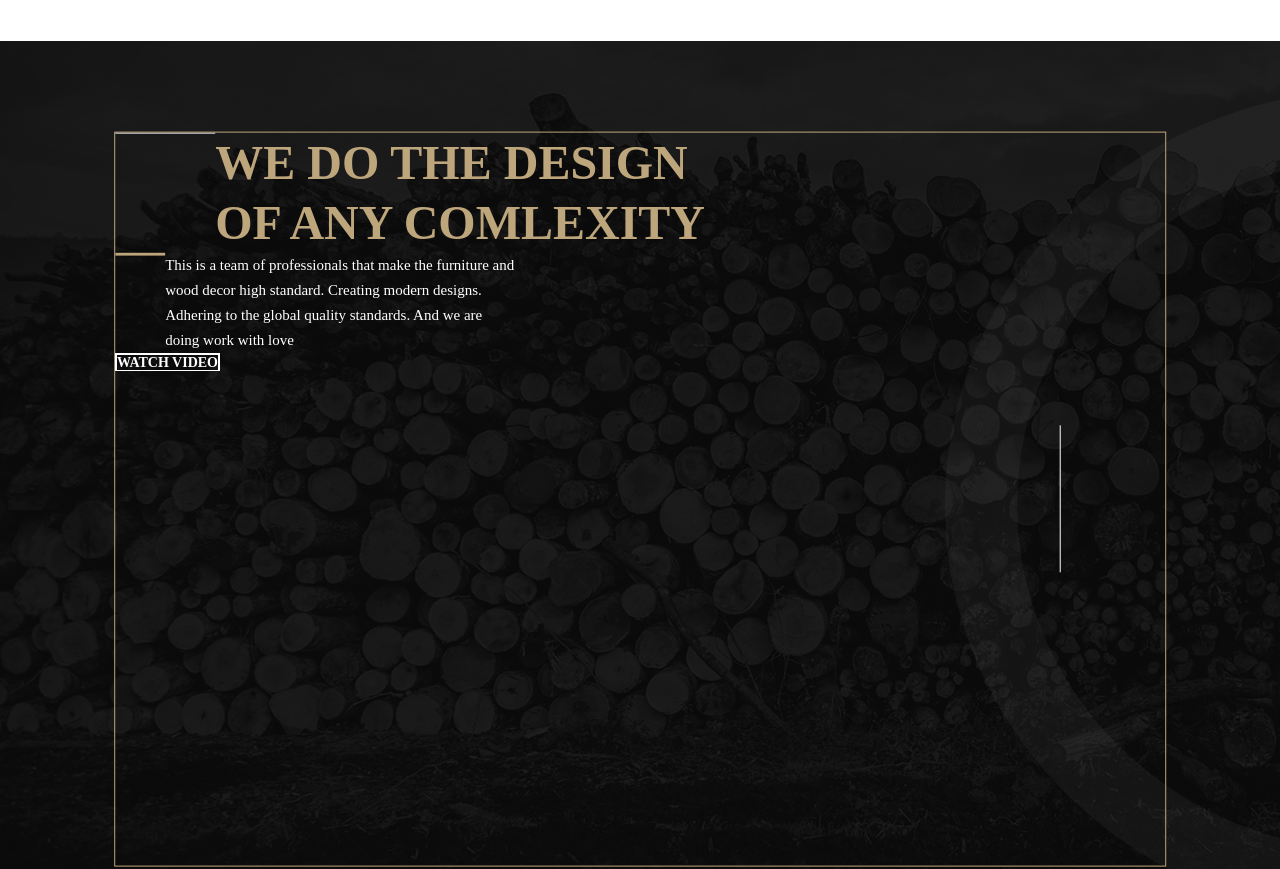
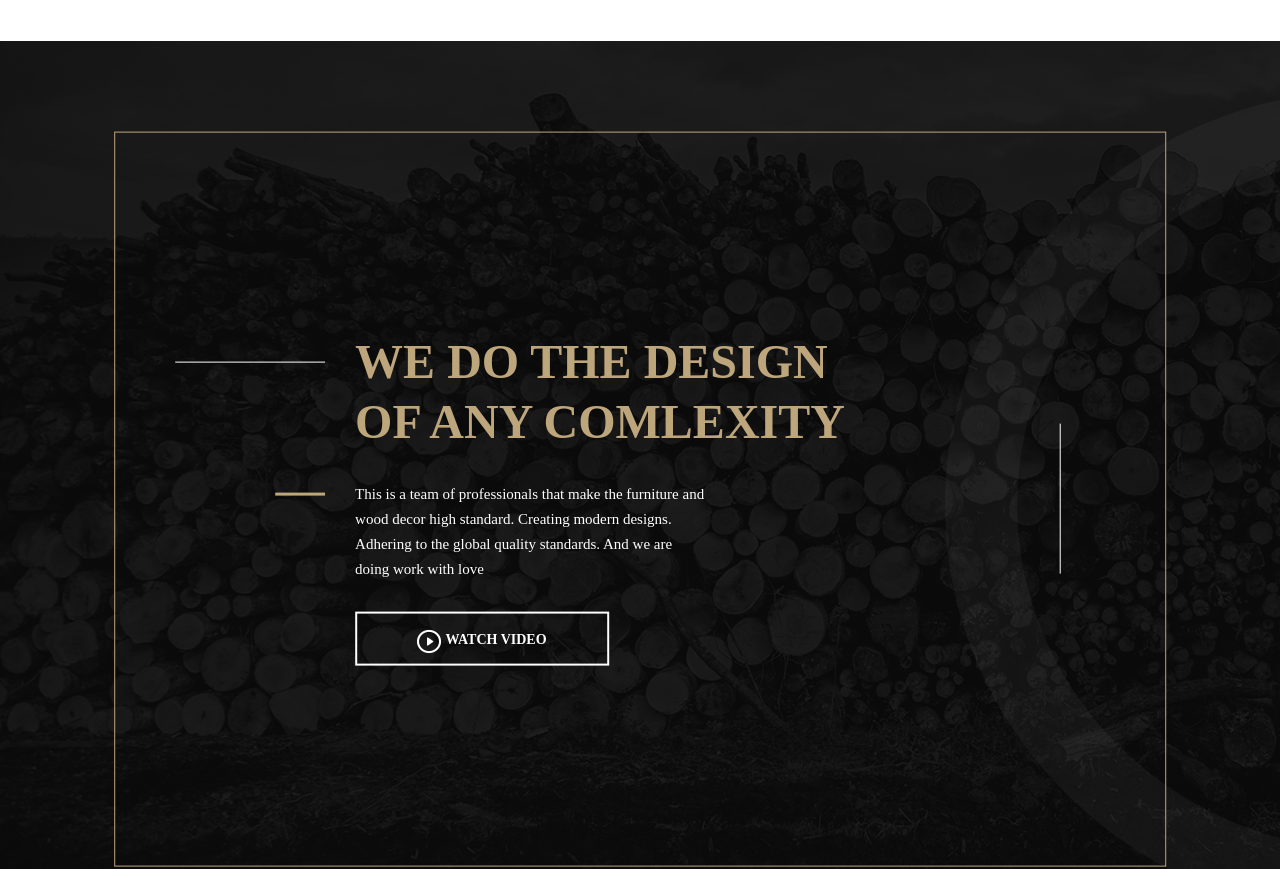
Before and after one commit to abs3nce/angular-Wooder-Project, an Angular app: page / in a window 1280 px wide. Shown: the part 1420-2289 px from the top of the page. Built offline with nearby package versions, Linux system fonts and the light colour scheme.

Commit message:
video-box done but not resposive

```diff
--- a/src/app/video-box/video-box.component.html
+++ b/src/app/video-box/video-box.component.html
@@ -1,27 +1,27 @@
 <div class="img-holder">
-    <div class="content row">
+    <div class="content">
         <div class="col1">
+                <div class="horizontal-line1"></div>
+                <div class="horizontal-line2"></div>
+        </div>
+        <div class="col2">
             <div class="row">
-                <div class="horizontal-line1"></div>
-                <div class="col">
                 <h1>We do the design</h1>
                 <h1>of any comlexity</h1>
             </div>
-            </div>
             <div class="row">
-                <div class="horizontal-line2"></div>
-                <div class="col">
                 <p>This is a team of professionals that make the furniture and</p>
                 <p>wood decor high standard. Creating modern designs.</p>
                 <p>Adhering to the global quality standards. And we are</p>
                 <p>doing work with love</p>
             </div>
-            </div>
-            <div class="row">
-                <a href="">WATCH VIDEO</a>
+            <div class="button row">
+                <a href="">
+                    <img src="assets/images/video-box-play.png" class="img-play" alt="">
+                    WATCH VIDEO</a>
             </div>
         </div>
         <div class="vertical-line"></div>
     </div>
-    <img src="assets/images/video-box-bg.png" alt="">
+    <img src="assets/images/video-box-bg.png" class="bg" alt="">
 </div>
--- a/src/app/video-box/video-box.component.scss
+++ b/src/app/video-box/video-box.component.scss
@@ -1,10 +1,21 @@
 .row{
     width: 100%;
+    margin: 30px;
 }
 
 .col1{
-    width: 95%;
+    width: 20%;
     z-index: 2;
+    float: left;
+    display: flex;
+    flex-direction: column;
+    align-items: flex-end;
+}
+
+.col2{
+    width: 75%;
+    z-index: 2;
+    float: left;
 }
 
 .col{
@@ -18,23 +29,25 @@
     -ms-transform: translate(-50%, -50%);
     transform: translate(-50%, -50%);
     width: 1px;
-    height: 20%;
+    height: 150px;
     background-color: rgb(255, 255, 255);
     z-index: 2;
 }
 
 .horizontal-line1{
+    float: right;
     background-color: rgb(255, 255, 255);
     height: 1px;
-    width: 100px;
-    float: left;
+    width: 150px;
+    margin-top: 60px;
 }
 
 .horizontal-line2{
     background-color: rgb(190, 166, 124);
     height: 3px;
     width: 50px;
-    float: left;
+    margin-top: 130px;
+    float: right;
 }
 
 .img-holder{
@@ -42,7 +55,7 @@
     position: relative;
 }
 
-img{
+.bg{
     position: absolute;
     z-index: 1;
 }
@@ -58,6 +71,9 @@ img{
     left: 50%;
     -ms-transform: translate(-50%, -50%);
     transform: translate(-50%, -50%);
+    display: flex;
+    flex-wrap: wrap;
+    align-content: center;
 }
 
 h1{
@@ -76,6 +92,19 @@ p{
     line-height: 1.667;
 }
 
+
+.button{
+    width: 250px;
+    line-height: 50px;
+    height: 50px;
+    border: 2px solid rgb(255, 255, 255);
+    text-align: center;
+}
+
+.img-play{
+    vertical-align: middle;
+}
+
 a{
     text-decoration: none;
     font-size: 14px;
@@ -83,5 +112,4 @@ a{
     color: rgb(255, 255, 255);
     font-weight: bold;
     text-transform: uppercase;
-    border: 2px solid rgb(255, 255, 255);
 }
```
Also changed, not shown: src/assets/images/video-box-play.png (added). Lines whose indentation alone changed are shown as unchanged.
